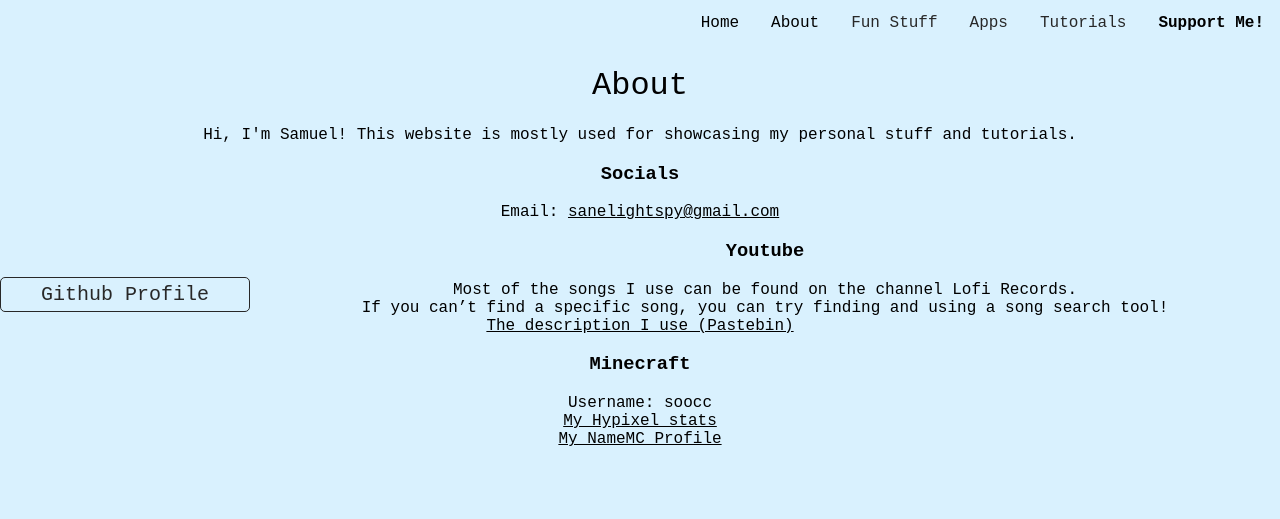
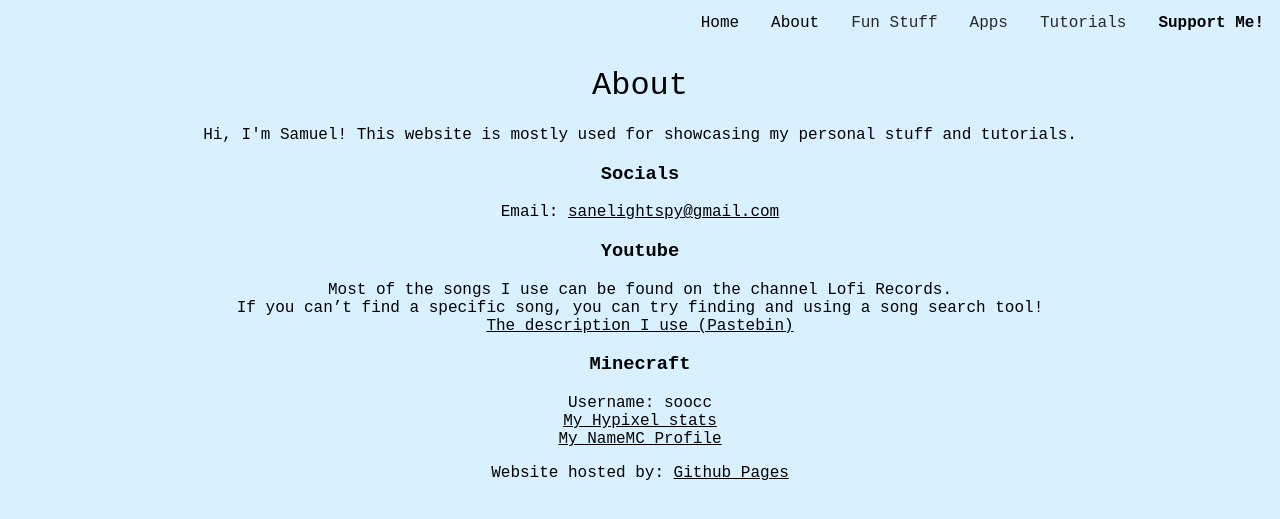
Before and after one commit to soocc/sooccsocks2, a Jekyll site: the page built from about.html, in a window 1280 px wide. Shown: the top 519 px of the page. Built offline with Jekyll 4.4.1, drawn with Linux system fonts in a browser that asks for light colours.

Commit message:
Update about.html

```diff
--- a/about.html
+++ b/about.html
@@ -25,10 +25,6 @@ layout: default
       Email: <a href="mailto:sanelightspy@gmail.com">sanelightspy@gmail.com</a>
     </p>
 
-    <a class="abutton" href="https://github.com/soocc/">
-      Github Profile
-    </a>
-
     <h3>
       <strong>Youtube</strong>
     </h3>
@@ -52,5 +48,9 @@ layout: default
       <br>
       <a href="https://namemc.com/profile/soocc">My NameMC Profile</a>
     </p>
+
+    <p>
+      Website hosted by: <a href=github.com/soocc/soocc.github.io>Github Pages</a>
+    </p>
   </body>
 </html>
```
